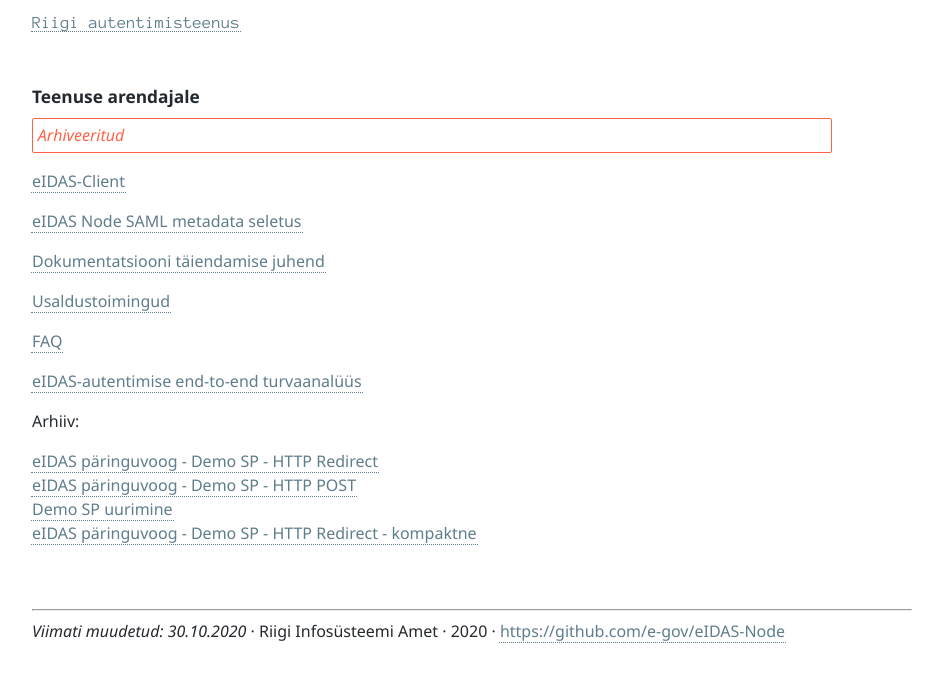
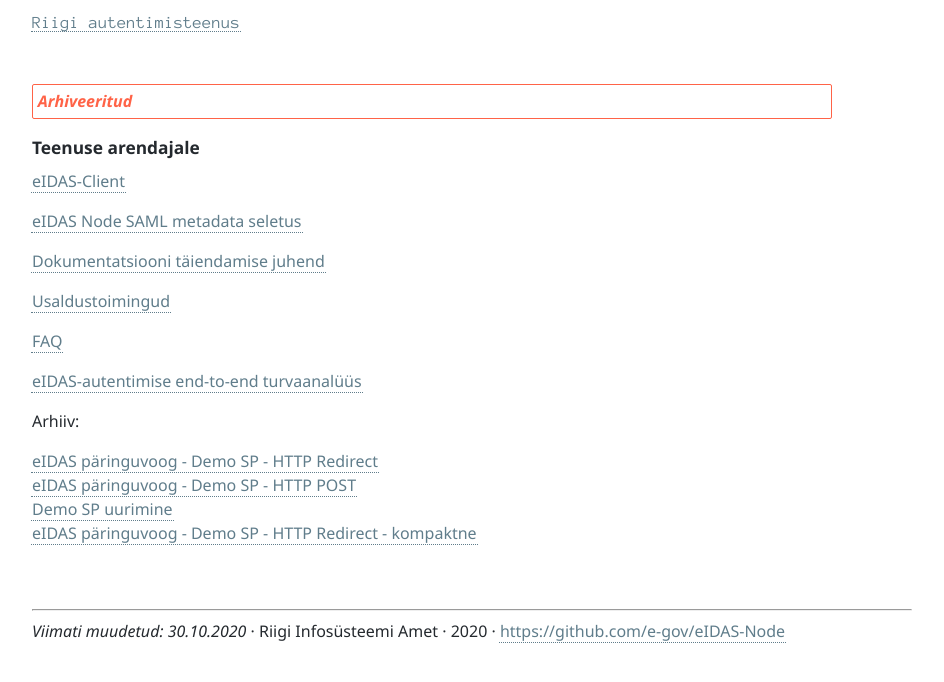
Before and after one commit to e-gov/eIDAS-Node, a Jekyll site: the page built from Arendajale.md, in a window 1280 px wide. Shown: the top 682 px of the page, without its empty margins (0-944 px from the left). Built offline with Jekyll 4.4.1, drawn with Linux system fonts in a browser that asks for light colours; our own code applies the rules of GitHub Pages for plain Markdown files.

Commit message:
Update Arendajale.md

```diff
--- a/Arendajale.md
+++ b/Arendajale.md
@@ -2,10 +2,10 @@
 permalink: Arendajale
 ---
 
+**Arhiveeritud**
+{:.teade}
+
 ## Teenuse arendajale
-
-Arhiveeritud
-{:.teade}
 
 [eIDAS-Client](https://github.com/e-gov/eIDAS-Client)
 
```
